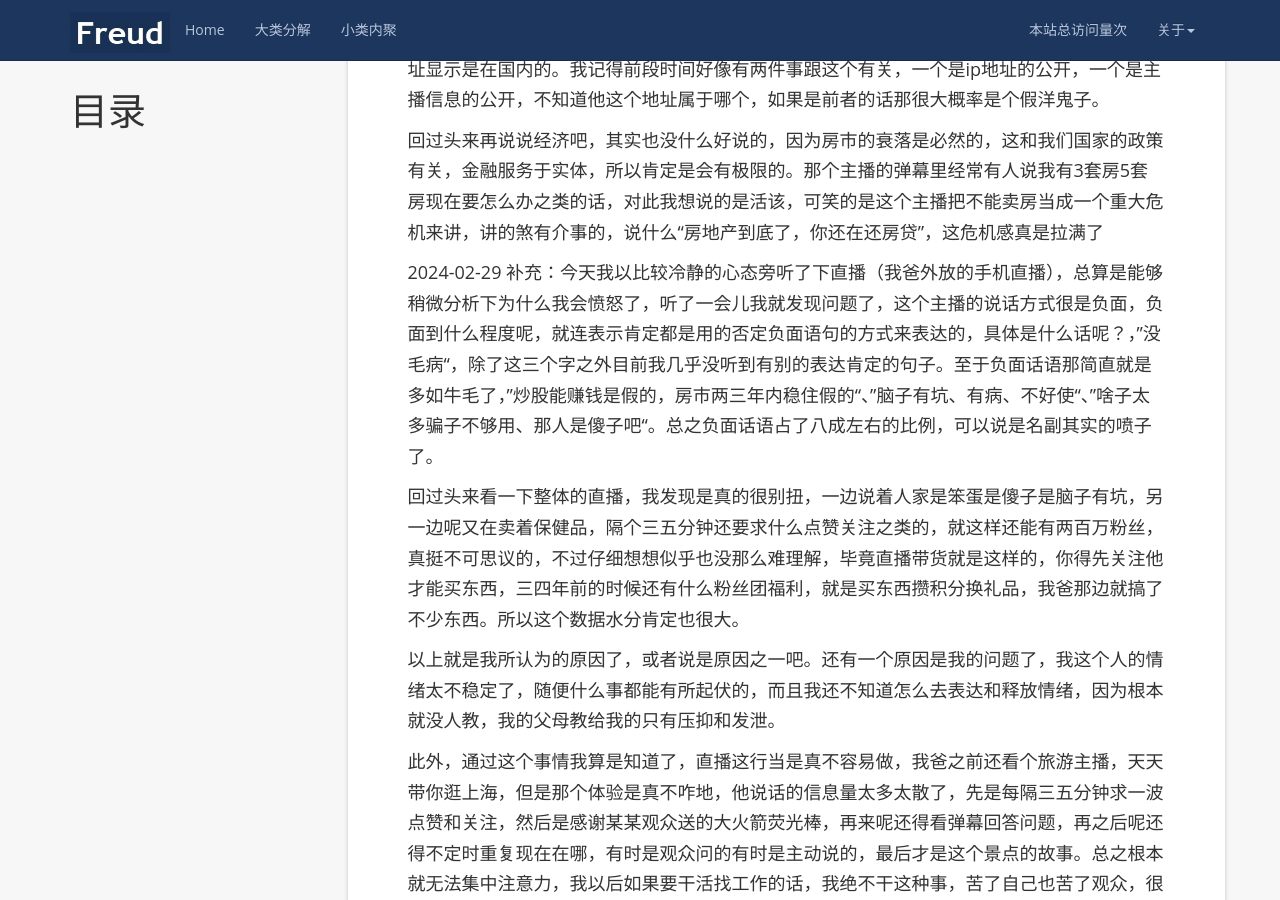
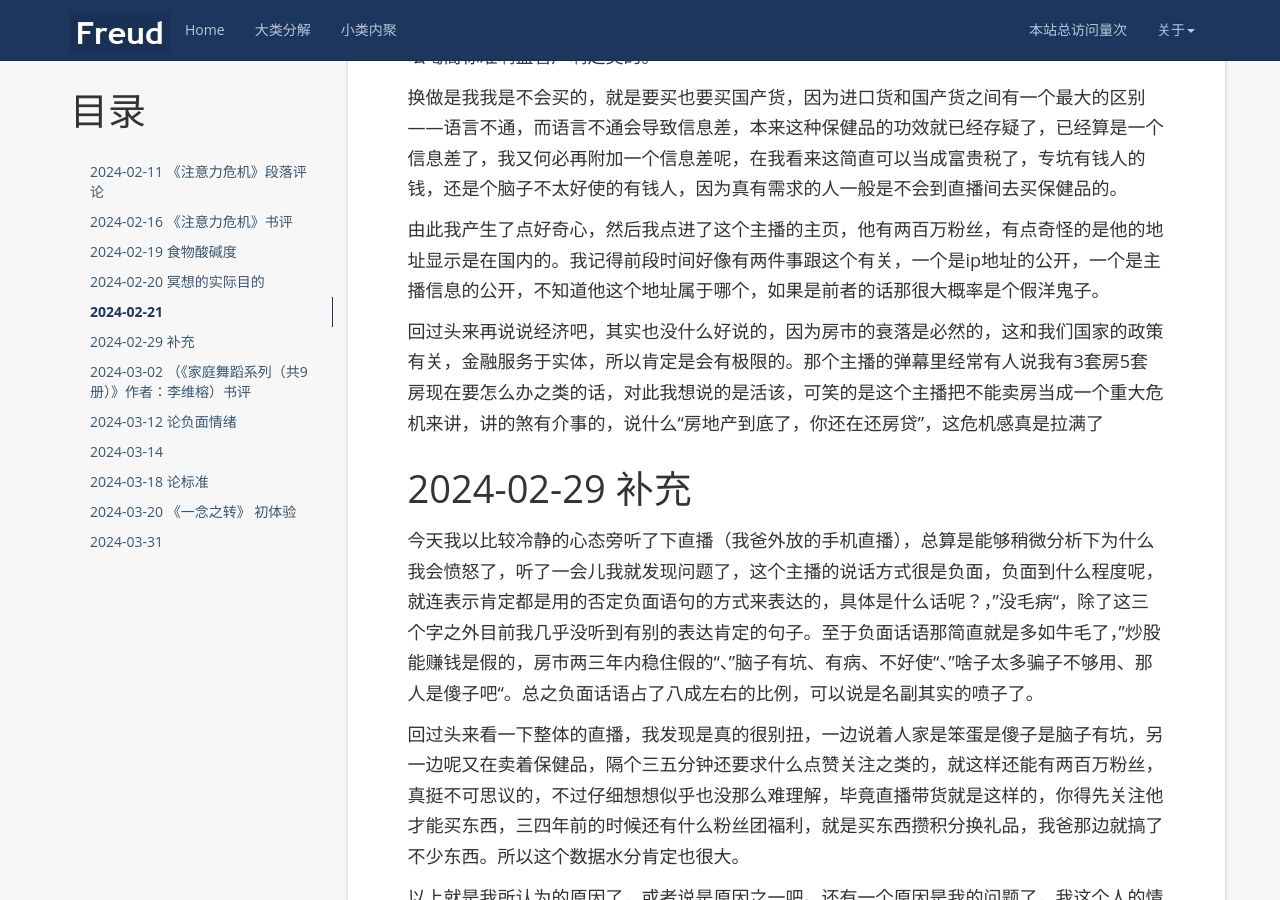
Before and after one commit to kljzndx/My-Blog, a Jekyll site: the page built from _posts/2016-07-03-my-notebook.md, in a window 1280 px wide and 900 px high, scrolled down 2343 px. Built offline with Jekyll 4.4.1, drawn with Linux system fonts in a browser that asks for light colours; nearby versions of some CDN libraries; comment, search, counter and statistics services are not loaded.

Commit message:
添加目录索引

```diff
--- a/_posts/2016-07-03-my-notebook.md
+++ b/_posts/2016-07-03-my-notebook.md
@@ -8,11 +8,11 @@ tags: [随便写写]
 * content
 {:toc}
 
-2024-02-11  《注意力危机》段落评论
+# 2024-02-11  《注意力危机》段落评论
 
 由此看来这或许是经济高速发展的结果吧，仔细想想就能够梳理出一个逻辑链条来。首先经济发展靠的是生产力提升，生产力的简要定义是“单位时间内能够生产出的产品的数量”，所以提升生产力无非也就两个方面，即单位时间和产品数量，从而使得我们有了各种指标，这些指标都是只能变高不能变低（时间除外），于是在生产过程中就很难容忍错误了，然后人们在生产时的压力就变大了，久而久之，这种要求就会反噬到生产者自己身上，然后我们就变得越来越小心谨慎了。
 
-2024-02-16  《注意力危机》书评
+# 2024-02-16  《注意力危机》书评
 
 这本书把“上瘾、分心、压力”等问题作为一个社会问题来研究，很是新颖。整本书写的非常通俗易懂和扣人心弦，尤其是倒数第二章《儿童身心的禁锢》尤为如此。这本书关于现代互联网平台的叙述占了很大篇幅，其中提到的大部分现象和概念对我来说已经见怪不怪了，但是依然还是有一些话题带给我了点思考，下面就来简要的说一下吧。
 
@@ -26,17 +26,17 @@ tags: [随便写写]
 
 其实这种事情在老年人那边也有，有一本书叫做《最好的告别》就是说这个事的，大体来说就是现在大部分的养老院实质上不是为老年人服务的，而是为年轻人服务的，这导致他不是类似于宾馆的存在，而更像是医院。原因也是商业模式问题，消费者是年轻人，享用方却是老年人。
 
-2024-02-19   食物酸碱度
+# 2024-02-19   食物酸碱度
 
 最近在看一本医学科普书《真原医》，当我看到“食物本身的酸碱度并不等于进入人体消化道之后的酸碱度”的时候突发感慨，难道我们的直观感受就这么不可靠吗，就连吃个柠檬到肚子里之后都成碱性食物了，有点细思极恐，因为如果连这种事情都要搞个模拟环境来做实验和统计才能得到真正的结果，那么我们人类到底算个神马东西，就凭着那些个测量机器来定义一些概念，还得奉为真理。要知道能做实验的毕竟是少数人，大多数人是没办法直接验证结论到底正确与否的，所以这就是个问题——我们这些普罗大众怎么知道这些概念和结论的正确性呢，难道就只能听取外部给的定义吗。
 
-2024-02-20  冥想的实际目的
+# 2024-02-20  冥想的实际目的
 
 突然想通冥想的实际目的，或者说初级目标，就是练习主动思维聚焦和放焦。
 一直以来我都搞不懂这冥想是干嘛的，不知道为啥那么火，由于听说这玩意儿只需要静坐即可，于是我上网找了个21天的专业教程，看了一节之后没啥感觉，找时间实践了下依然没啥感觉，所以我也就有了疑问，这玩意儿真有实际功效吗，今天呢就是灵光乍现想通了
 
 
-2024-02-21
+# 2024-02-21
 
 最近不知怎么的突然对我爸经常看的一个讲经济的主播非常不爽，这个主播我爸已经看了几年了，明明这个主播说的话题跟我一点关系都没有，受众也明显不是我，可我就是非常不爽，不知为啥。这对我来说不是个好事，因为这说明我太敏感了，对这种跟我没什么关系的负面的话语，我都能感觉到不爽，这是往坏了说的，往好了说的话这说明我的心还没死透，还有点接收能力，不像我爸那样，我爸那是一点希望都看不到。
 
@@ -48,7 +48,9 @@ tags: [随便写写]
 
 回过头来再说说经济吧，其实也没什么好说的，因为房市的衰落是必然的，这和我们国家的政策有关，金融服务于实体，所以肯定是会有极限的。那个主播的弹幕里经常有人说我有3套房5套房现在要怎么办之类的话，对此我想说的是活该，可笑的是这个主播把不能卖房当成一个重大危机来讲，讲的煞有介事的，说什么“房地产到底了，你还在还房贷”，这危机感真是拉满了
 
-2024-02-29 补充：今天我以比较冷静的心态旁听了下直播（我爸外放的手机直播），总算是能够稍微分析下为什么我会愤怒了，听了一会儿我就发现问题了，这个主播的说话方式很是负面，负面到什么程度呢，就连表示肯定都是用的否定负面语句的方式来表达的，具体是什么话呢？，”没毛病“，除了这三个字之外目前我几乎没听到有别的表达肯定的句子。至于负面话语那简直就是多如牛毛了，”炒股能赚钱是假的，房市两三年内稳住假的“、”脑子有坑、有病、不好使“、”啥子太多骗子不够用、那人是傻子吧“。总之负面话语占了八成左右的比例，可以说是名副其实的喷子了。
+# 2024-02-29 补充
+
+今天我以比较冷静的心态旁听了下直播（我爸外放的手机直播），总算是能够稍微分析下为什么我会愤怒了，听了一会儿我就发现问题了，这个主播的说话方式很是负面，负面到什么程度呢，就连表示肯定都是用的否定负面语句的方式来表达的，具体是什么话呢？，”没毛病“，除了这三个字之外目前我几乎没听到有别的表达肯定的句子。至于负面话语那简直就是多如牛毛了，”炒股能赚钱是假的，房市两三年内稳住假的“、”脑子有坑、有病、不好使“、”啥子太多骗子不够用、那人是傻子吧“。总之负面话语占了八成左右的比例，可以说是名副其实的喷子了。
 
 回过头来看一下整体的直播，我发现是真的很别扭，一边说着人家是笨蛋是傻子是脑子有坑，另一边呢又在卖着保健品，隔个三五分钟还要求什么点赞关注之类的，就这样还能有两百万粉丝，真挺不可思议的，不过仔细想想似乎也没那么难理解，毕竟直播带货就是这样的，你得先关注他才能买东西，三四年前的时候还有什么粉丝团福利，就是买东西攒积分换礼品，我爸那边就搞了不少东西。所以这个数据水分肯定也很大。
 
@@ -56,7 +58,7 @@ tags: [随便写写]
 
 此外，通过这个事情我算是知道了，直播这行当是真不容易做，我爸之前还看个旅游主播，天天带你逛上海，但是那个体验是真不咋地，他说话的信息量太多太散了，先是每隔三五分钟求一波点赞和关注，然后是感谢某某观众送的大火箭荧光棒，再来呢还得看弹幕回答问题，再之后呢还得不定时重复现在在哪，有时是观众问的有时是主动说的，最后才是这个景点的故事。总之根本就无法集中注意力，我以后如果要干活找工作的话，我绝不干这种事，苦了自己也苦了观众，很明显的双输局面。
 
-2024-03-02 （《家庭舞蹈系列（共9册）》作者：李维榕）书评
+# 2024-03-02 （《家庭舞蹈系列（共9册）》作者：李维榕）书评
 
 这套书可以说仿佛让我看到了另一个世界中的我，在那里，我能坐能走能跑、能吃能喝能睡，然而我的父母却一点没变，还是那么的死气沉沉，那么的固执，互相说话都带火药味儿的，按我以前的想法就是高低得整个离家出走，甚至是从家里拿上一万块钱来个说走就走的旅行，混他几个月玩玩，实在不行再返回。可这套书却告诉我：未必。真要去到那个情境，更有可能发生的不是出去鬼混，不是向外，而是会向内，当我爸妈的人肉缓冲带，并且很有可能是乐此不疲的参与其中，从而导致学业事业双双荒废。
 
@@ -66,8 +68,7 @@ tags: [随便写写]
 
 虽然这套书看起来非常好，但美中不足的是有点套路化了，但仔细想想这也无可厚非，毕竟真实的生活就是如此——相同里带点不同。幸好书里还收录了不少闲篇，这才有了个发泄口，能够释放一些腻烦的情绪。
 
-
-2024-03-12 论负面情绪
+# 2024-03-12 论负面情绪
 
 又是个不愉快的一天，但真要说起来，似乎又没什么大不了的。然而到了晚上，我还是莫名有点恐惧，明明今天也没出啥事啊，也就是平时的生活活动被打断了一下罢了，顺便还出了点小意外，我躺在床上，开始想着“我到底怎么了”——感谢老天爷给了一个温暖的天气，让我可以不用考虑腿部的姿势问题——，没多久，我想到了很久以前看的一本书里给各个情绪下的定义——书名叫《谁触碰了你的情绪按钮》，我个人感觉是个写的不咋地的大杂烩书——，那里面给恐惧的定义是“保护自己”，怎么保护呢——逃跑，然后我就从“逃跑”这个词开始思考了。
 
@@ -75,13 +76,13 @@ tags: [随便写写]
 
 想通了这个之后，我总算是知道为什么我的释放情绪的方法只有一个哭泣的原因了——哭个两滴眼泪就能让我舒服不少，原因就是我的生活中有诸多的不便，这些不便中的一部分在别人看来很普通，甚至都不算一件事，于是就有了冲突，进而导致了愤怒，而这种愤怒是没法释放或发泄的，因为没人愿意接这个皮球——事情太小了。再来我又是个不怎么会说话的人，也很怕被问话，所以一般都是不怎么哭的，就算要哭也得找机会——没人的时候，然而这样的机会太少了，往往是有空的时候我又激发不了情绪了，也就哭不出来了。所以这个情绪就只能转化为恐惧了，恐惧除了能让人逃跑之外还能使身体僵直，而这也是我所不能接受的。看起来是时候找几本情绪工具书看看了。
 
-2024-03-14
+# 2024-03-14
 
 今天早上，我像往常一样吃了早饭，玩了电脑，然后又跟往常一样的玩累了躺着休息，没想到过了一会儿我就睡着了，还做了梦，我梦见我在亲戚家吃饭，一群人嘻嘻哈哈的很高兴，然而我却不记得有没有人说话，以及在为什么高兴，没过多久我就被人抱走了，随后我就醒了，一看时间，也就过了五分钟左右。之后我尝试回忆一下，看能不能找到点细节或者线索，毫无意外的没有找到，就这么过了一会儿我突然有个想法，如果我能把这些片段给编排完整了那会怎么样呢，但是很可惜，我现在是没那个精力去编什么故事了，希望以后能有精力来搞吧。
 
 话说回来，既然写都写了，就把他写完整点吧。刚刚说的那个梦境其实是我现实中的写照，回回去吃饭，回回都高兴，回回都没什么人跟我说话，最多就是进门的时候说些“我来的不容易（指需要人抱）”之类的话，就当是问候了，然后就各忙各的去了，做饭的做饭，聊天的聊天，实在没事干的就上外面打篮球去。不可否认的是，这里其实也有我自己的问题，但是又能有什么办法呢，现在说这些早已经没用了，我那些亲戚现在都年事已高，做不动饭了，改去餐馆吃了，于是我就没法去串门蹭饭了，我记得已经3、4年了吧，唉，真是有够黯然神伤的啊。
 
-2024-03-18 论标准
+# 2024-03-18 论标准
 
 前两天我爸从一个主播那边买了一份香肠，回来跟我说了这事，还顺便问了一下“昨天315的事你知不知道啊”，我说“知道啊，不就是什么香肠的事吗”，然后我还说“这种事是无所谓的，因为我们也吃不出来，管那么多干嘛呢”，他却不干了，说“能吃好的当然要吃好一点的了”，然后就各种吹嘘他买的肉肠，什么两块钱一根啊、主播人不错啊值得相信啊，我听了后不置可否，心里却在想“人家跟你非亲非故的，凭什么去信他呢，就凭一个粉丝的标签吗”，当然，这也只是我的理性思考罢了，如果把他换成我，我估计也会上钩，因为我是个很容易冲动的人。
 
@@ -91,7 +92,7 @@ tags: [随便写写]
 
 不过请注意，我并不是在反对标准，事实上标准这玩意儿就和钱差不多，“标准不是万能的，但没有标准是万万不能的”。此外，还有一点需要说明的是，你接受了一个标准之后，就必须按照他的规则去使用，这一点在食品方面是不明显的，但是在药品方面是非常明显的，如果是西药，那就只需要看看说明书就行了，什么适用人群啊禁忌啊注意事项啊基本都有，扫一遍就行了。但如果是中成药，那么我建议还是去买本书看看，这是成本最低的方法了，比如《药房里买得到的传世名方》，因为中医讲的是调理，有一套自己的理论体系，不是一张小纸片能解释的清楚的。
 
-2024-03-20 《一念之转》 初体验
+# 2024-03-20 《一念之转》 初体验
 
 这两天再看一本书，名字叫《一念之转》，这本书自诩是提供了一个最好的自省方法，他的方法说起来非常简单，先做一份指责他人的问卷，然后对这份问卷使用特殊的分析方法进行逐句分析就行了。
 
@@ -109,7 +110,7 @@ tags: [随便写写]
 
 感觉这玩意儿就和《不良人》里的主角“李星云”练的“九幽玄天功”差不多，要有点情绪才能练，练了之后还有点后劲儿，还好我还能抗住，要不然我真得挂了。如果你们要读这本书，建议先去看看杨定一博士写的《静坐》书籍，这本书算是个药引子，虽然有点废话连篇，但好歹能看懂，他的核心观点是——“我们不需要通过“追求”什么来获得平静或快乐，因为他们本来就在那里，等着你我去发现和感受”，用我的话来说，这就好像是手机上面的指南针应用，我们人类就是陀螺仪，平静或快乐就是零度点，我们只是偏移了方向和角度罢了
 
-2024-03-31
+# 2024-03-31
 
 今年春节时分，我想着是时候做点改变了，毕竟春天已经近在眼前了，辅助器材也早已到了，断断续续的（因为天气的原因）也练了一些时间，所以如果不做点事情做点改变啥的，似乎有点对不起来之不易的成果和环境，但是当时我的脑子真的很乱，就像有个沙尘暴一样的，实在是干不了事情，于是我就想着怎么把我的脑子给屡顺些，然后就有了这篇随笔集合文章。
 
```
